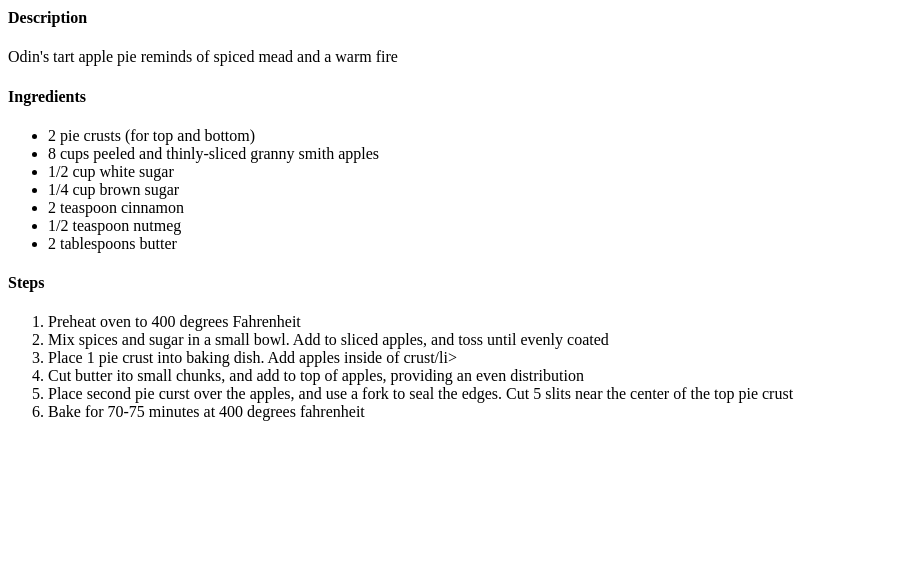
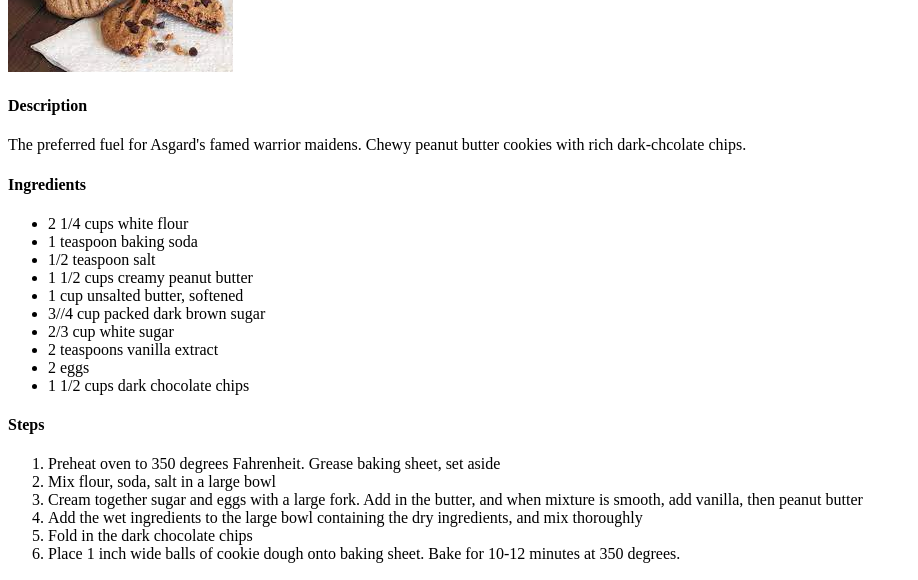
Before and after one commit to Eoghan-Perkins/Odin-Recipes, a plain HTML site: page recipes/ccpb-cookies.html in a window 1280 px wide. Shown: the part 220-800 px from the top of the page, without its empty margins (0-918 px from the left). Drawn offline with Linux system fonts and the light colour scheme.

Commit message:
Add landing image, improve recipe pages
Used AI generated Odin image for landing page, added thematic elements
such as copy to omprove upon the norse theme. This is the final commit
before project submission.

```diff
--- a/recipes/ccpb-cookies.html
+++ b/recipes/ccpb-cookies.html
@@ -3,37 +3,45 @@
 <head>
     <meta charset="UTF-8">
     <meta name="viewport" content="width=device-width, initial-scale=1.0">
-    <title>Odin's Apple Pie</title>
+    <title>Valkyrie Cookies</title>
 </head>
 <body>
-    <h2>Odin's Delicious Apple Pie</h3>
-    <img src="../images/applepie.jpg" alt="banana bread">
+    <h2>Valkyrie Cookies</h3>
+    <img src="../images/ccpb.jpg" alt="Valkyrie Cookies">
     <h4><strong>Description</strong></h4>
-    <p>Odin's tart apple pie reminds of spiced mead and a warm fire</p>
+    <p>The preferred fuel for Asgard's famed warrior maidens.
+        Chewy peanut butter cookies with rich dark-chcolate chips.
+    </p>
     <h4><strong>Ingredients</strong></h4>
     <ul>
-        <li>2 pie crusts (for top and bottom)</li>
-        <li>8 cups peeled and thinly-sliced granny smith apples</li>
-        <li>1/2 cup white sugar</li>
-        <li>1/4 cup brown sugar</li>
-        <li>2 teaspoon cinnamon</li>
-        <li>1/2 teaspoon nutmeg</li>
-        <li>2 tablespoons butter</li>
+        <li>2 1/4 cups white flour</li>
+        <li>1 teaspoon baking soda</li>
+        <li>1/2 teaspoon salt</li>
+        <li>1 1/2 cups creamy peanut butter</li>
+        <li>1 cup unsalted butter, softened</li>
+        <li>3//4 cup packed dark brown sugar</li>
+        <li>2/3 cup white sugar</li>
+        <li>2 teaspoons vanilla extract</li>
+        <li>2 eggs</li>
+        <li>1 1/2 cups dark chocolate chips</li>
 
     </ul>
     <h4><strong>Steps</strong></h4>
     <ol>
-        <li>Preheat oven to 400 degrees Fahrenheit</li>
-        <li>Mix spices and sugar in a small bowl. Add to sliced apples, and toss
-            until evenly coated
+        <li>Preheat oven to 350 degrees Fahrenheit. Grease baking
+            sheet, set aside</li>
+        <li>Mix flour, soda, salt in a large bowl</li>
+        <li>Cream together sugar and eggs with a large fork. Add in
+            the butter, and when mixture is smooth, add vanilla, then
+            peanut butter
         </li>
-        <li>Place 1 pie crust into baking dish. Add apples inside of crust/li>
-        <li>Cut butter ito small chunks, and add to top of apples, providing
-            an even distribution</li>
-        <li>Place second pie curst over the apples, and use a fork to seal the edges.
-            Cut 5 slits near the center of the top pie crust
+        <li>Add the wet ingredients to the large bowl containing the dry
+            ingredients, and mix thoroughly
         </li>
-        <li>Bake for 70-75 minutes at 400 degrees fahrenheit</li>
+        <li>Fold in the dark chocolate chips</li>
+        <li>Place 1 inch wide balls of cookie dough onto baking sheet.
+            Bake for 10-12 minutes at 350 degrees.
+        </li>
     </ol>
 </body>
 </html>
```
Also changed, not shown: index.html (+4 -3 lines), recipes/apple-pie.html (+5 -5 lines), images/ccpb.jpg (added), images/odinbaking.jpg (added).
